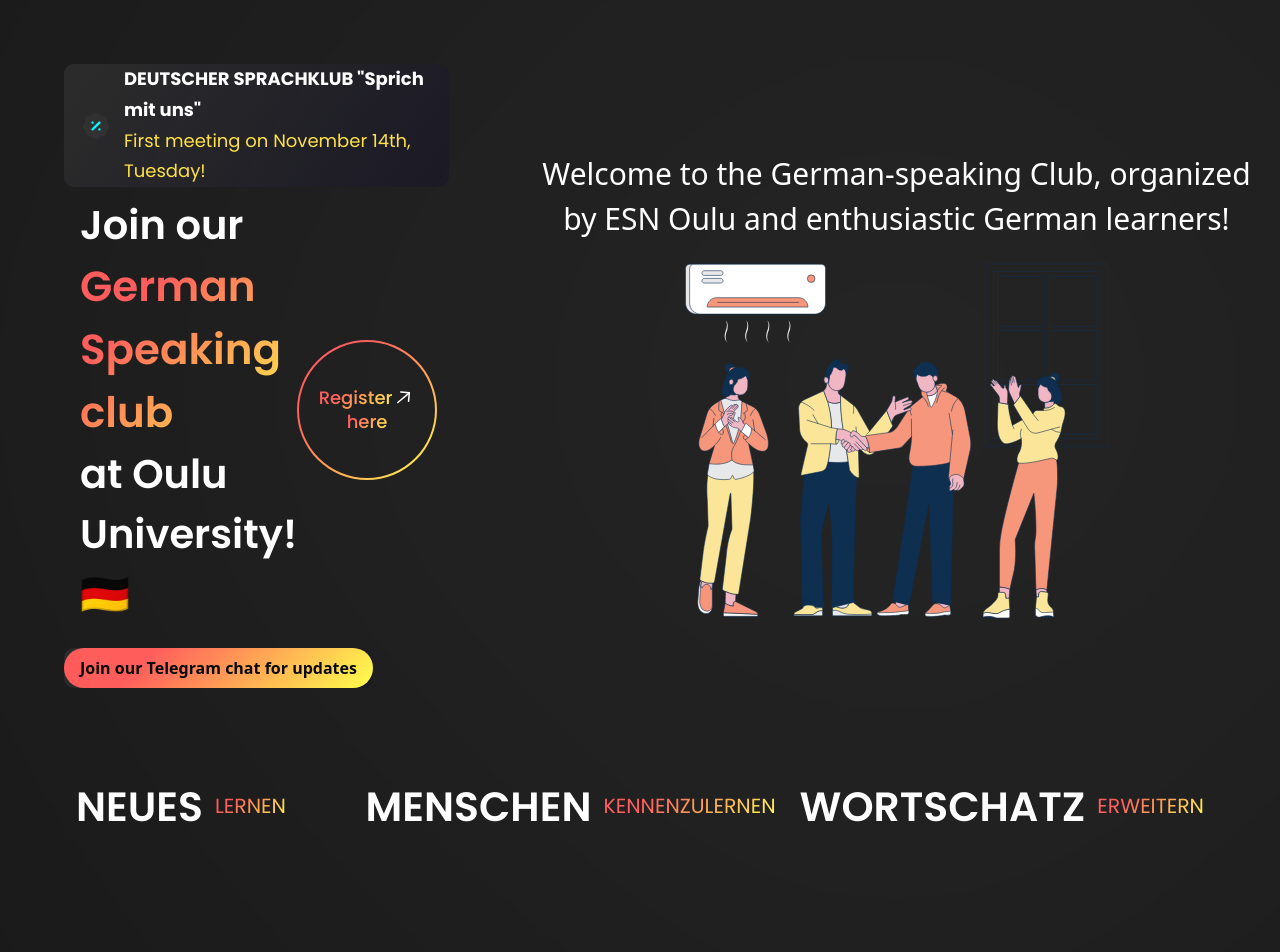
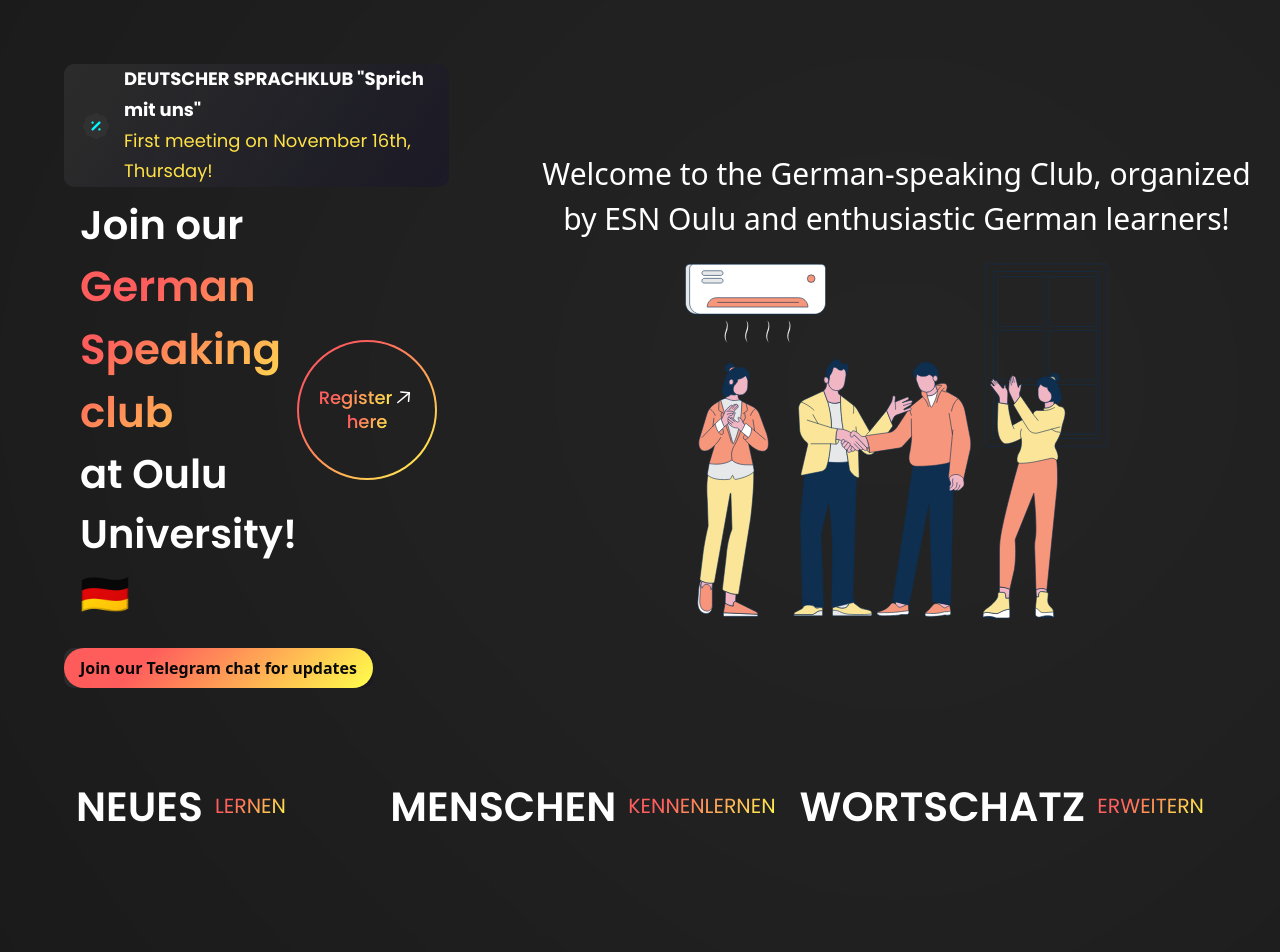
Before and after one commit to maguitaria/german-club-Oulu, a React (Vite) app: page /#/home in a window 1280 px wide. Shown: the part 200-1152 px from the top of the page. Built offline with nearby package versions, Linux system fonts and the light colour scheme.

Commit message:
Change date of meeting

```diff
--- a/src/components/Hero.jsx
+++ b/src/components/Hero.jsx
@@ -26,7 +26,7 @@ const Hero = () => {
               </span>
               <span className="rw">
                 <br />
-                First meeting on November 14th, Tuesday!
+                First meeting on November 16th, Thursday!
               </span>
             </a>
           </p>
@@ -68,7 +68,6 @@ const Hero = () => {
         />
         {/* gradient end */}
         <div>
-
           <br />
           <h2 className="sm:block text-center  text-white hidden sm:text-[30px] sm:px-6">
             Welcome to the German-speaking Club, organized by ESN Oulu and
@@ -82,13 +81,9 @@ const Hero = () => {
             className="w-[800px] h-[400px]"
           />
         </div>
-
       </div>
-      <div>
-
-      </div>
+      <div></div>
     </section>
-
   );
 };
 
--- a/src/constants/index.js
+++ b/src/constants/index.js
@@ -99,7 +99,8 @@ export const stats = [
   },
   {
     id: "stats-2",
-    title: "KENNENZULERNEN",
+    title: "KENNENLERNEN",
+
     value: "MENSCHEN",
   },
   {
```
Also changed, not shown: 2 other files (tests, documents, lock files or other folders). Lines whose indentation alone changed are shown as unchanged.
